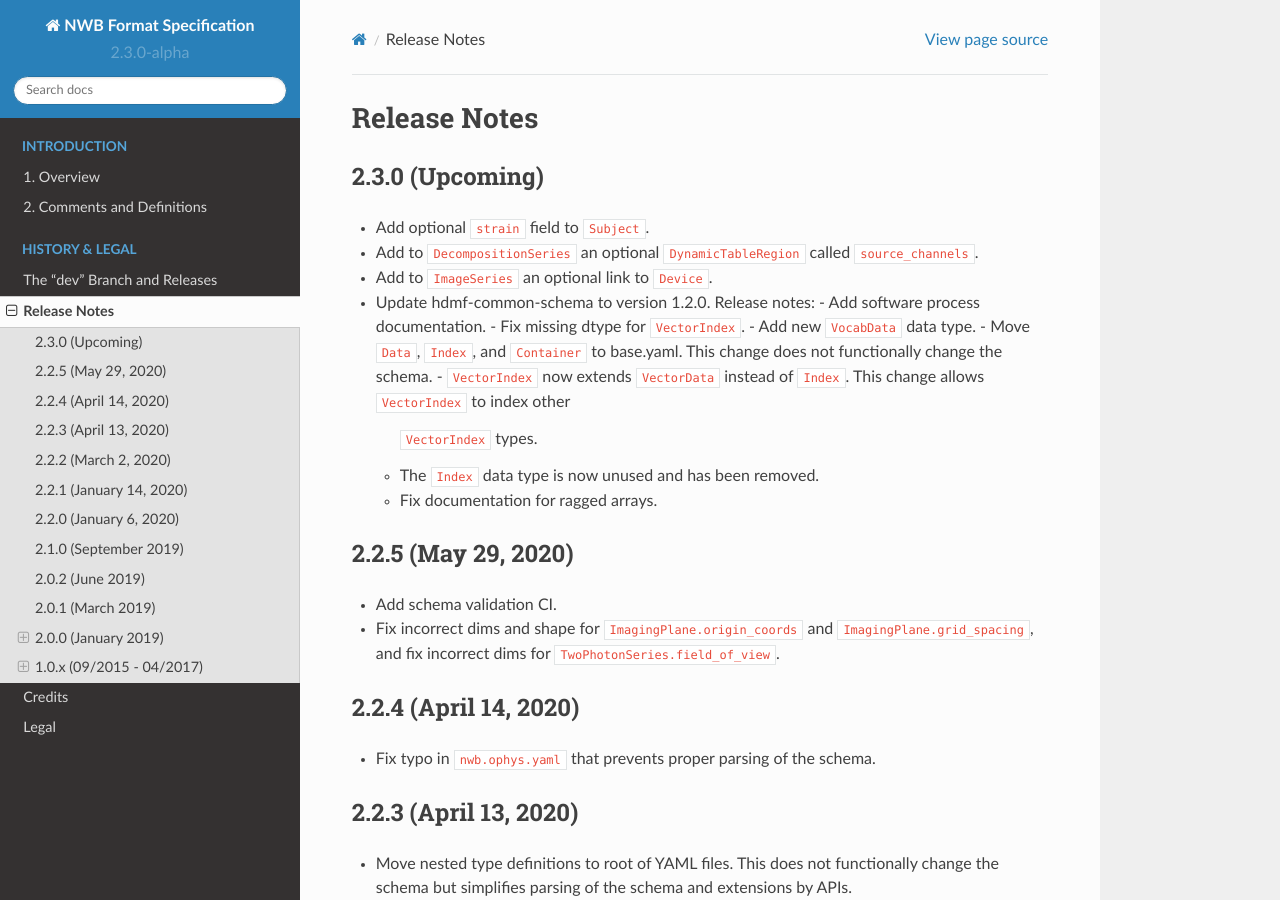
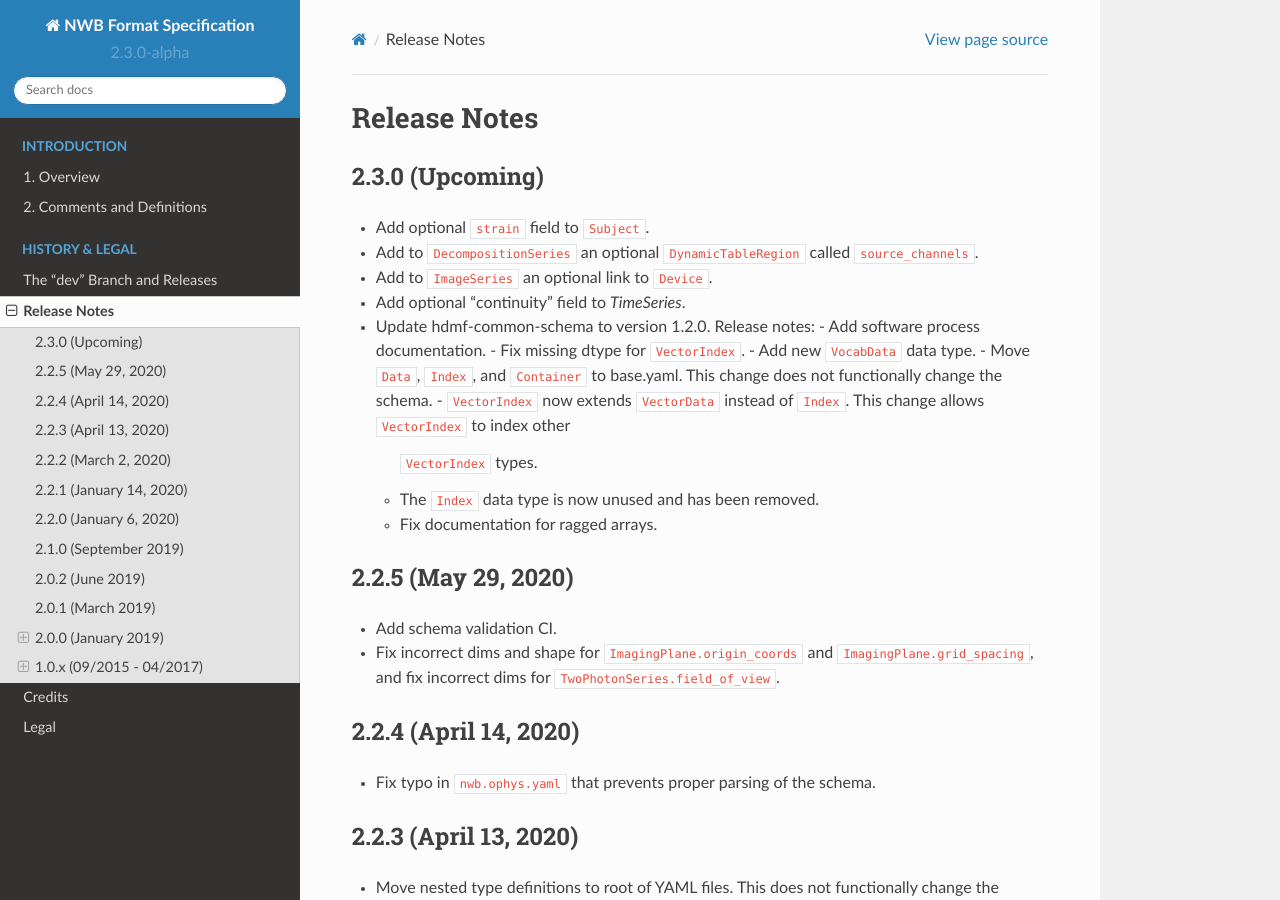
Before and after one commit to NeurodataWithoutBorders/nwb-schema, a Sphinx documentation site: the page built from docs/format/source/format_release_notes.rst, in a window 1280 px wide and 900 px high. Built offline with Sphinx 7.4.7 and the Read the Docs theme 2.0.0, drawn with Linux system fonts in a browser that asks for light colours.

Commit message:
add process attribute to TimeSeries.data (#425)
* add continuity attribute to TimeSeries.data

```diff
--- a/docs/format/source/format_release_notes.rst
+++ b/docs/format/source/format_release_notes.rst
@@ -7,6 +7,7 @@ Release Notes
 - Add optional ``strain`` field to ``Subject``.
 - Add to ``DecompositionSeries`` an optional ``DynamicTableRegion`` called ``source_channels``.
 - Add to ``ImageSeries`` an optional link to ``Device``.
+- Add optional "continuity" field to `TimeSeries`.
 - Update hdmf-common-schema to version 1.2.0. Release notes:
   - Add software process documentation.
   - Fix missing dtype for ``VectorIndex``.
```
Also changed, not shown: 1 other file.
